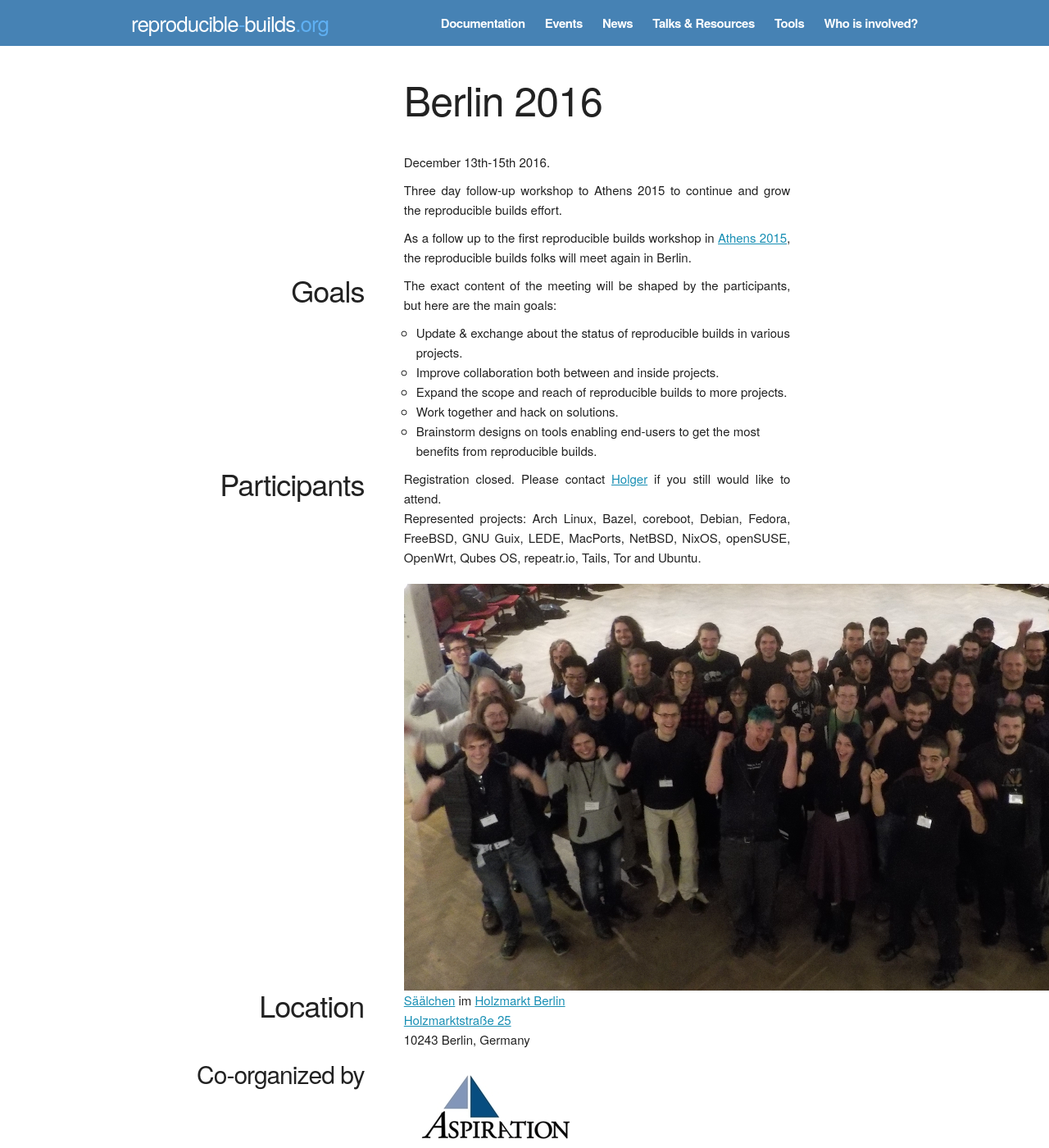
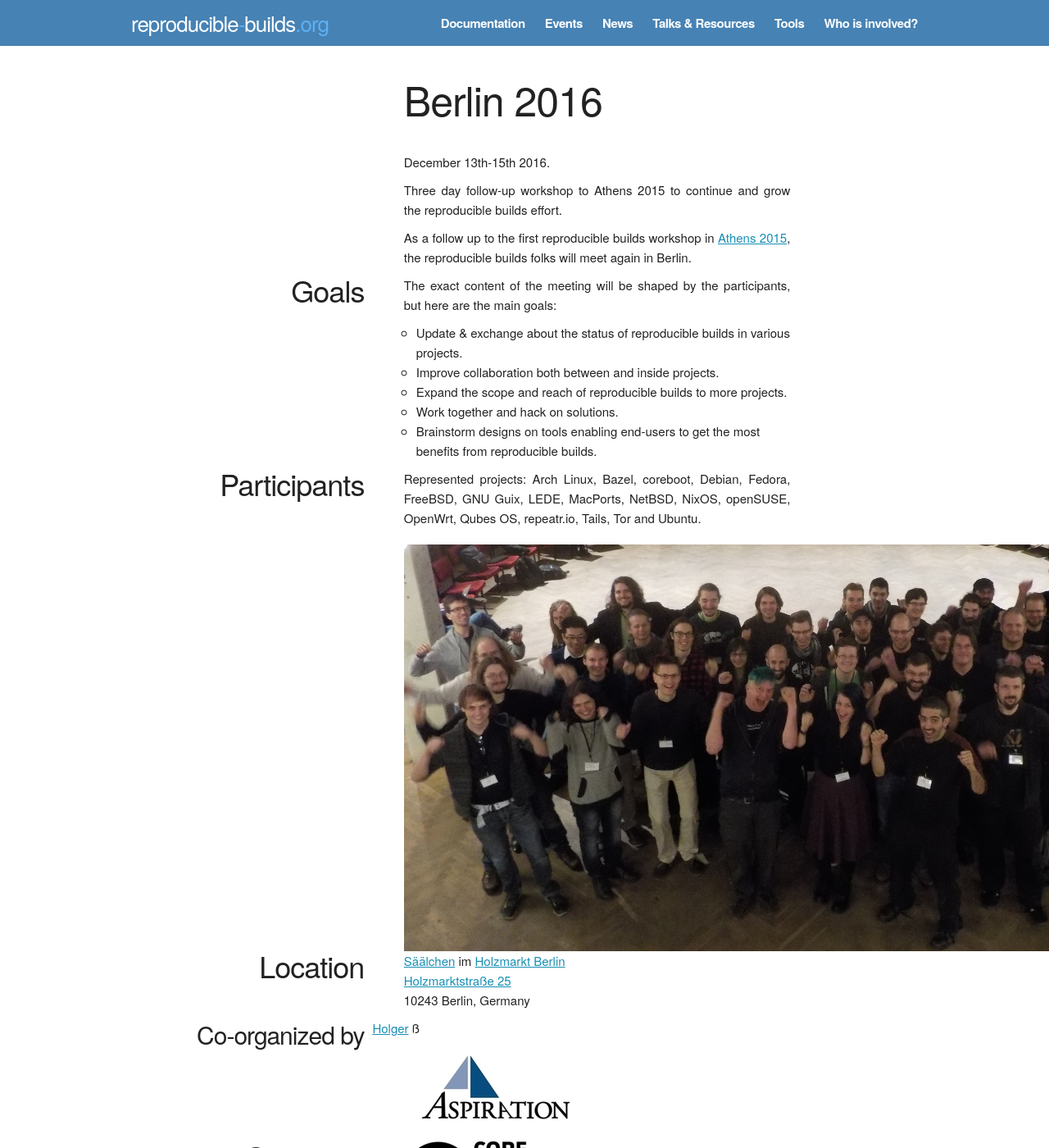
Before and after one commit to prototypefund/reproducible-website, a Jekyll site: the page built from _events/berlin2016.html, in a window 1280 px wide and 1400 px high. Shown: the whole window at 82% size. Built offline with Jekyll 4.4.1, drawn with Linux system fonts in a browser that asks for light colours; some web fonts are replaced.

Commit message:
registration is closed…
Signed-off-by: Holger Levsen <holger@layer-acht.org>

```diff
--- a/_events/berlin2016.html
+++ b/_events/berlin2016.html
@@ -43,8 +43,6 @@
   </div>
   <div class="eight columns text">
     <p>
-      Registration closed. Please contact <a href="mailto:holger@layer-acht.org">Holger</a> if you still would like to attend.
-      <br />
       Represented projects: Arch Linux, Bazel, coreboot, Debian, Fedora, FreeBSD, GNU&nbsp;Guix, LEDE, MacPorts, NetBSD, NixOS, openSUSE, OpenWrt, Qubes OS, repeatr.io, Tails, Tor and Ubuntu.
       <br />
     </p>
@@ -67,7 +65,7 @@
   <div class="four columns title">
     <h3>Co-organized by</h3>
   </div>
-  <div class="eight columns text">
+  <a href="mailto:holger@layer-acht.org">Holger</a> &szlig;  <div class="eight columns text">
     <a href="https://aspirationtech.org/"><img src="{{ "/images/logos/aspirationtech.jpg" | prepend: site.baseurl }}" alt="Aspiration" style="margin: 20px;"/></a>
   </div>
 </div>
```
